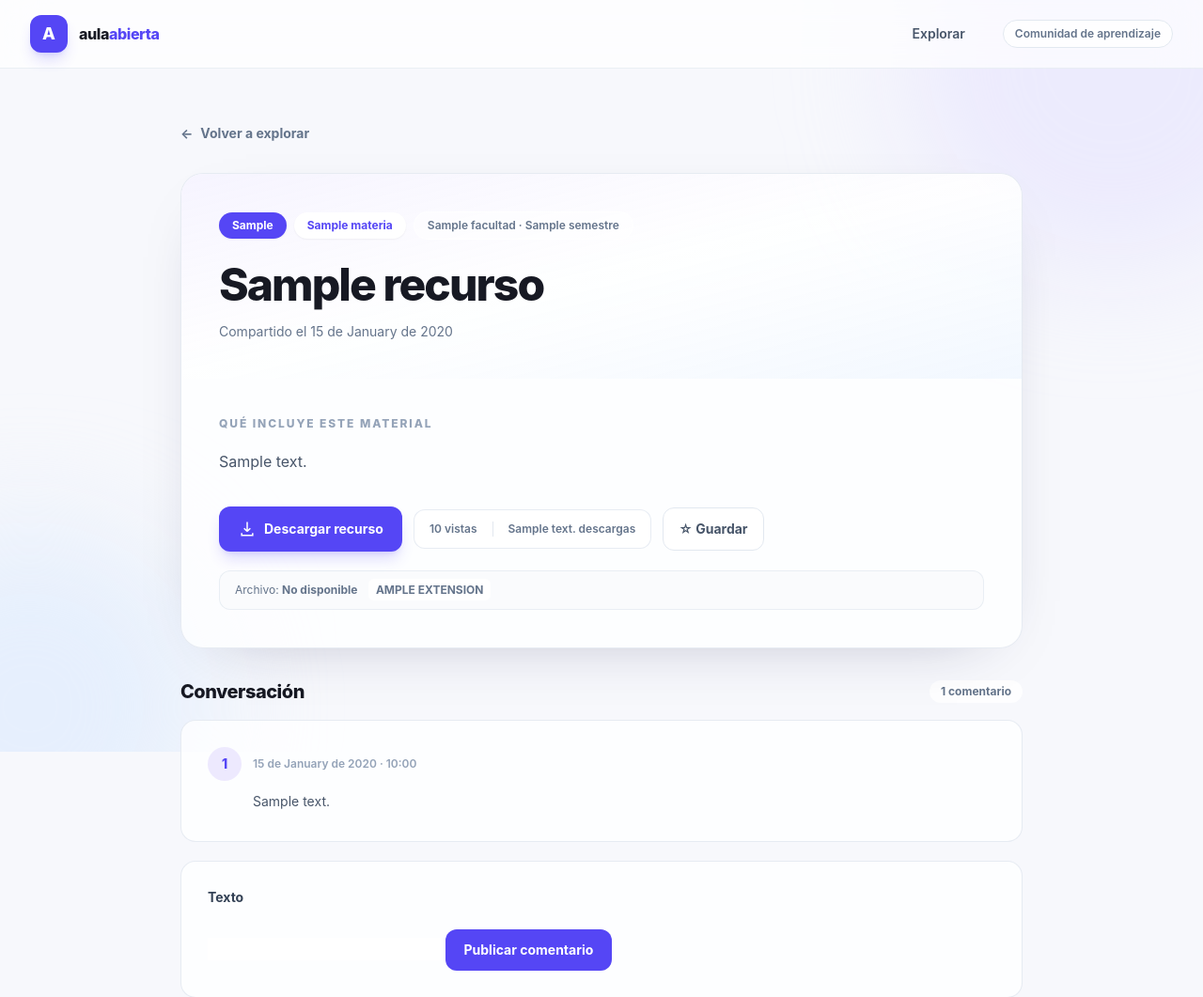
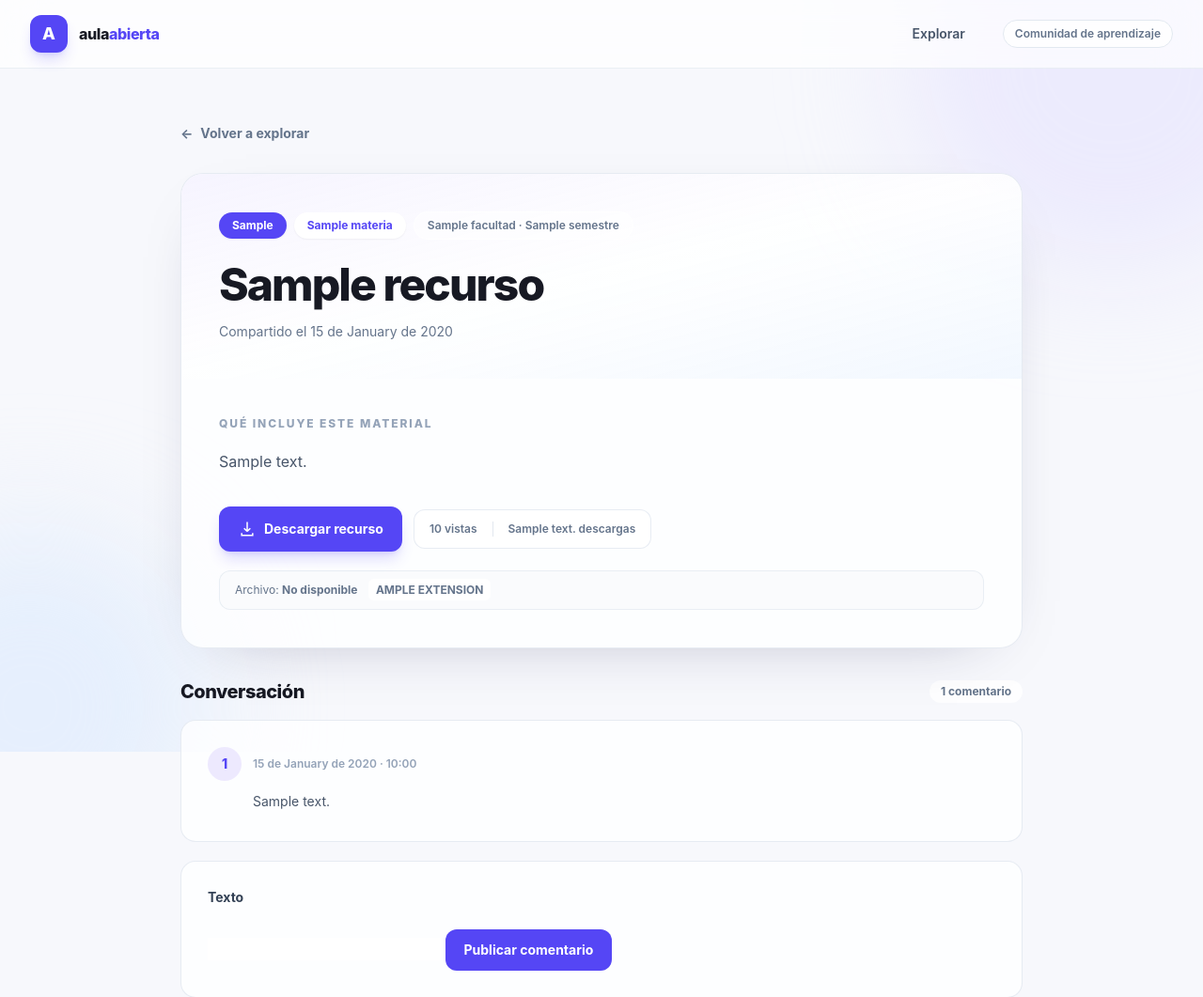
Before and after one commit to Webzod/proyecto-adakademy-, a Django app: template resources/templates/resources/detail.html in a window 1280 px wide. Shown: the top 1061 px of the page at 94% size. Run offline with Django 5.2, Linux system fonts and the light colour scheme; the template is opened without the code that fills it: most values are stand-ins (such as "Sample title", 1, 10 or a date in 2020); form fields are guessed from the names that the template uses.

Commit message:
mejoras is done

```diff
--- a/resources/templates/resources/detail.html
+++ b/resources/templates/resources/detail.html
@@ -34,13 +34,6 @@
         <div class="flex items-center gap-4 rounded-xl border border-slate-200/80 bg-white/60 px-4 py-3 text-xs font-semibold text-slate-500">
           <span>{{ recurso.vistas }} vistas</span><span class="h-4 w-px bg-slate-200"></span><span>{{ recurso.descargas }} descargas</span>
         </div>
-        <form method="post" action="{% url 'resources:favorite' recurso.pk %}">
-          {% csrf_token %}
-          <input type="hidden" name="next" value="{{ request.path }}">
-          <button type="submit" class="rounded-xl border {% if is_favorite %}border-electric bg-violet-50 text-electric{% else %}border-slate-200 bg-white text-slate-600{% endif %} px-4 py-3 text-sm font-bold hover:border-electric/30">
-            {% if is_favorite %}★ Guardado{% else %}☆ Guardar{% endif %}
-          </button>
-        </form>
       </div>
       <div class="mt-5 rounded-xl border border-slate-200/70 bg-slate-50/70 px-4 py-3 text-xs text-slate-500">
         Archivo: <span class="font-bold">{{ recurso.archivo.name|default:"No disponible" }}</span>
```
